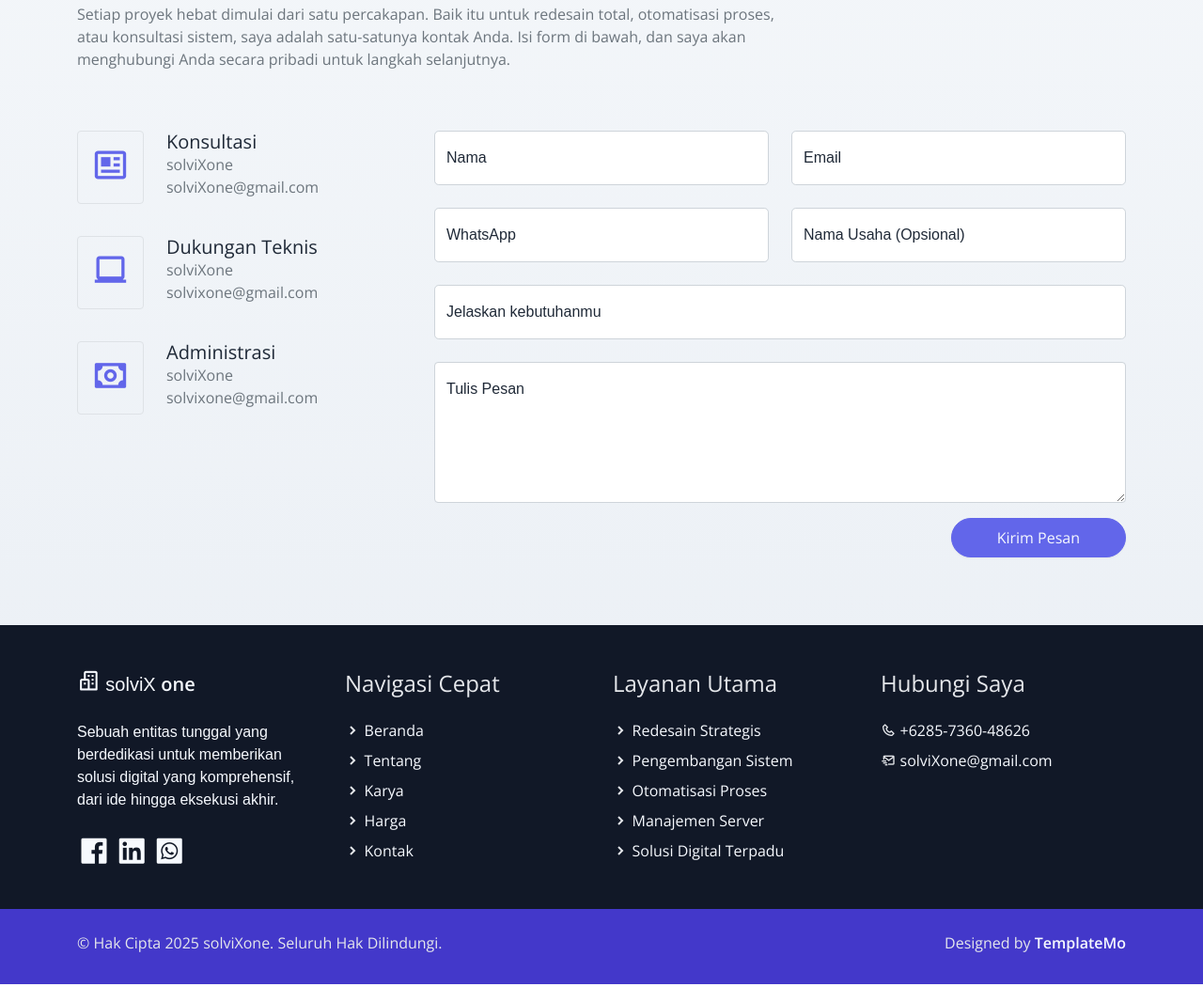
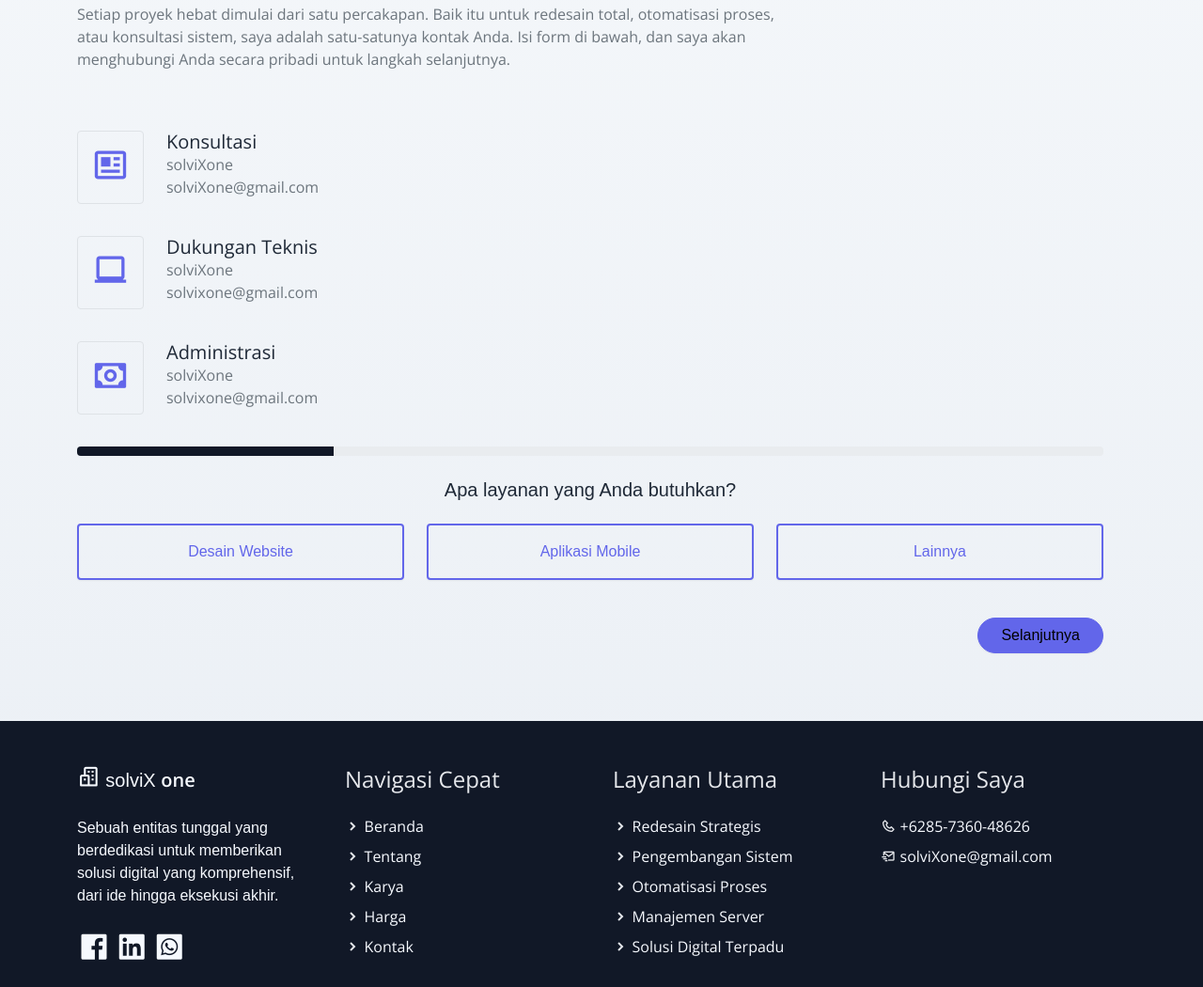
Before and after one commit to solvixjfa/solvi, a plain HTML site: page contact.html in a window 1280 px wide. Shown: the part 614-1664 px from the top of the page at 94% size. Drawn offline with nearby package versions, Linux system fonts and the light colour scheme.

Commit message:
Update contact.html

```diff
--- a/contact.html
+++ b/contact.html
@@ -54,7 +54,7 @@
                     </ul>
                 </div>
                 <div class="navbar align-self-center d-flex">
-                    <a class="nav-link" href="#"><i class='bx bx-bell bx-sm bx-tada-hover text-primary'></i></a>
+                    <a class="nav-link" href="#contact"><i class='bx bx-bell bx-sm bx-tada-hover text-primary'></i></a>
                     <a class="nav-link" href="#"><i class='bx bx-cog bx-sm text-primary'></i></a>
                     <a class="nav-link" href="#"><i class='bx bx-user-circle bx-sm text-primary'></i></a>
                 </div>
@@ -126,47 +126,88 @@
                         <li class="text-muted">solvixone@gmail.com</li>
                     </ul>
                 </div>
-
+            </div>
+             <form class="contact-form row" id="interactive-form" action="https://formspree.io/f/mldnpnaq" method="post" role="form">
+    <div class="col-12 mb-4">
+        <div class="progress" style="height: 10px;">
+            <div id="progress-bar" class="progress-bar bg-secondary" role="progressbar" style="width: 20%;" aria-valuenow="20" aria-valuemin="0" aria-valuemax="100"></div>
+        </div>
+    </div>
+    <div class="form-step active" id="step-1">
+        <h5 class="mb-4 text-center">Apa layanan yang Anda butuhkan?</h5>
+        <div class="row justify-content-center">
+            <div class="col-md-4 col-6 mb-3">
+                <button type="button" class="btn btn-outline-secondary w-100 p-3 choice-btn">Desain Website</button>
+            </div>
+            <div class="col-md-4 col-6 mb-3">
+                <button type="button" class="btn btn-outline-secondary w-100 p-3 choice-btn">Aplikasi Mobile</button>
+            </div>
+            <div class="col-md-4 col-6 mb-3">
+                <button type="button" class="btn btn-outline-secondary w-100 p-3 choice-btn">Lainnya</button>
+            </div>
+        </div>
+        <input type="hidden" id="selected-service" name="kebutuhan_layanan" required>
+        <div class="col-12 text-end mt-4">
+            <button type="button" class="btn btn-secondary rounded-pill px-4 next-btn">Selanjutnya</button>
+        </div>
     </div>
 
+    <div class="form-step" id="step-2">
+        <h5 class="mb-3 text-center">Jelaskan lebih detail kebutuhan Anda.</h5>
+        <div class="col-12">
+            <div class="form-floating mb-3">
+                <textarea class="form-control light-300" rows="8" placeholder="Tuliskan Pesan Anda" id="floatingtextarea" name="pesan_detail" required></textarea>
+                <label for="floatingtextarea light-300">Contoh: Saya ingin website untuk toko online fashion...</label>
+            </div>
+        </div>
+        <div class="col-12 d-flex justify-content-between mt-4">
+            <button type="button" class="btn btn-light rounded-pill px-4 prev-btn">Sebelumnya</button>
+            <button type="button" class="btn btn-secondary rounded-pill px-4 next-btn">Selanjutnya</button>
+        </div>
+    </div>
 
-            <div class="col-lg-8 ">
-                <form class="contact-form row" method="post" action="#" role="form">
-
+    <div class="form-step" id="step-3">
+        <h5 class="mb-3 text-center">Sedikit lagi! Mohon isi data diri Anda.</h5>
+        <div class="row">
             <div class="col-lg-6 mb-4">
                 <div class="form-floating">
-                            <input type="text" class="form-control form-control-lg light-300" id="floatingname" name="inputname" placeholder="Nama Lengkap">
+                    <input type="text" class="form-control form-control-lg light-300" id="floatingname" name="nama_lengkap" placeholder="Nama Lengkap" required>
                     <label for="floatingname light-300">Nama</label>
                 </div>
-                    </div><div class="col-lg-6 mb-4">
+            </div>
+            <div class="col-lg-6 mb-4">
                 <div class="form-floating">
-                            <input type="text" class="form-control form-control-lg light-300" id="floatingemail" name="inputemail" placeholder="Alamat Email">
+                    <input type="email" class="form-control form-control-lg light-300" id="floatingemail" name="email" placeholder="Alamat Email" required>
                     <label for="floatingemail light-300">Email</label>
                 </div>
-                    </div><div class="col-lg-6 mb-4">
+            </div>
+            <div class="col-lg-12 mb-4">
                 <div class="form-floating">
-                            <input type="text" class="form-control form-control-lg light-300" id="floatingphone" name="inputphone" placeholder="Nomor Telepon">
+                    <input type="tel" class="form-control form-control-lg light-300" id="floatingphone" name="whatsapp" placeholder="Nomor Telepon" required>
                     <label for="floatingphone light-300">WhatsApp</label>
                 </div>
-                    </div><div class="col-lg-6 mb-4">
+            </div>
+        </div>
+        <div class="col-12 d-flex justify-content-between mt-4">
+            <button type="button" class="btn btn-light rounded-pill px-4 prev-btn">Sebelumnya</button>
+            <button type="button" class="btn btn-secondary rounded-pill px-4 next-btn">Selanjutnya</button>
+        </div>
+    </div>
+
+    <div class="form-step" id="step-4">
+        <h5 class="mb-3 text-center">Apakah ini untuk keperluan usaha? (Opsional)</h5>
+        <div class="col-12">
             <div class="form-floating">
-                            <input type="text" class="form-control form-control-lg light-300" id="floatingcompany" name="inputcompany" placeholder="Nama Perusahaan (Opsional)">
-                            <label for="floatingcompany light-300">Nama Usaha (Opsional)</label>
+                <input type="text" class="form-control form-control-lg light-300" id="floatingcompany" name="nama_usaha" placeholder="Nama Perusahaan (Opsional)">
+                <label for="floatingcompany light-300">Nama Usaha</label>
             </div>
-                    </div><div class="col-12">
-                        <div class="form-floating mb-4">
-                            <input type="text" class="form-control form-control-lg light-300" id="floatingsubject" name="inputsubject" placeholder="Subjek Pesan">
-                            <label for="floatingsubject light-300">Jelaskan kebutuhanmu</label>
         </div>
-                    </div><div class="col-12">
-                        <div class="form-floating mb-3">
-                            <textarea class="form-control light-300" rows="8" placeholder="Tuliskan Pesan Anda" id="floatingtextarea"></textarea>
-                            <label for="floatingtextarea light-300">Tulis Pesan </label>
-                        </div>
-                    </div><div class="col-md-12 col-12 m-auto text-end">
+        <div class="col-12 d-flex justify-content-between mt-4">
+            <button type="button" class="btn btn-light rounded-pill px-4 prev-btn">Sebelumnya</button>
             <button type="submit" class="btn btn-secondary rounded-pill px-md-5 px-4 py-2 radius-0 text-light light-300">Kirim Pesan</button>
         </div>
-
+    </div>
+  </div>
 </form>
             </div>
             </div>
@@ -276,19 +317,20 @@
             </div>
         </div>
 
-    </footer>
 
-    <!-- jQuery dulu, kalau memang dipakai -->
+<!-- 1. jQuery -->
 <script src="assets/js/jquery.min.js"></script>
 
-<!-- Bootstrap -->
+<!-- 2. Plugin tambahan -->
+<script src="assets/js/isotope.pkgd.min.js"></script>
+<!-- Atau slick.min.js / wow.min.js kalau ada -->
+
+<!-- 3. Bootstrap -->
 <script src="assets/js/bootstrap.bundle.min.js"></script>
 
-<!-- Script bawaan template -->
+<!-- 4. Custom scripts -->
 <script src="assets/js/templatemo.js"></script>
-
-<!-- Script tambahan kamu -->
-<script src="assets/js/custom.js"></script>
+<script src="assets/js/custom.js"></script>">
 
 </body>
 
```
Lines whose indentation alone changed are shown as unchanged.
